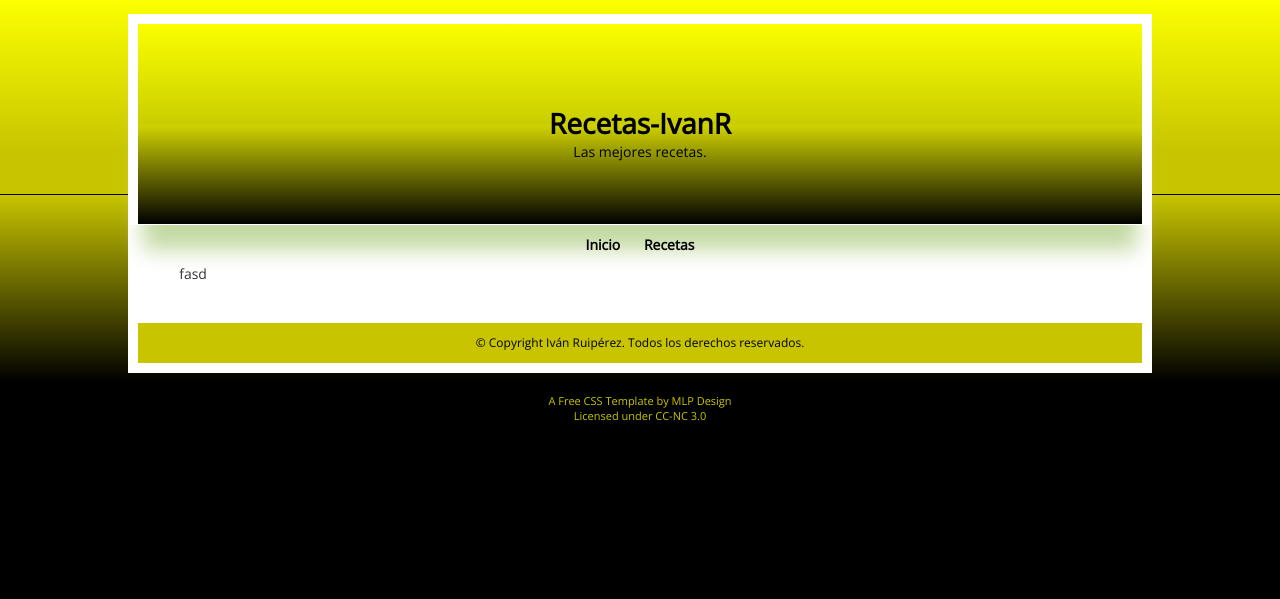
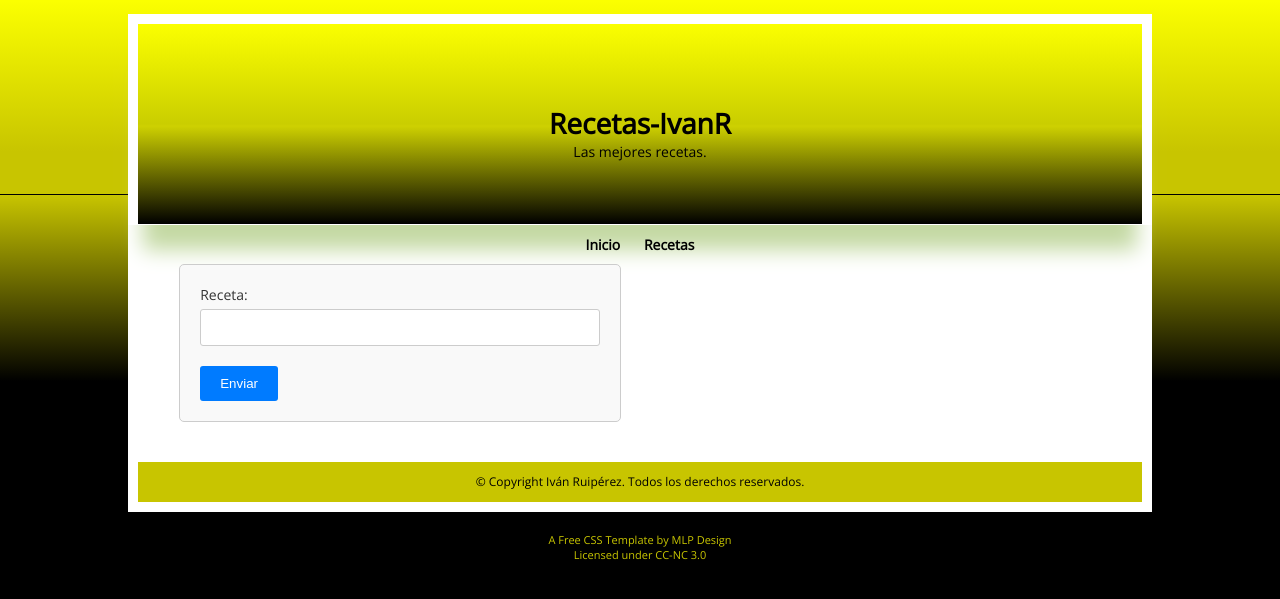
Before and after one commit to IvanRuiperezB/proyecto_flask, a Flask app: page /recetas in a window 1280 px wide. Shown: the part 16-615 px from the top of the page. Run offline with Flask 3, Linux system fonts and the light colour scheme.

Commit message:
formulario

```diff
--- a/templates/recetas.html
+++ b/templates/recetas.html
@@ -2,6 +2,14 @@
 {% block title %}RecetasIvanR - Inicio{% endblock %}
 {% block content %}
 <div class="post">
-    fasd
+    <div class="form-contenedor">
+        <form action="/listarecetas" method="post">
+            <div class="form-grupo">
+                <label>Receta: </label>
+                <input type="text" name="receta" value="{{receta}}">
+            </div>
+            <button type="submit" class="enviar">Enviar</button>
+        </form>
+    </div>
 </div>
 {% endblock %}
```
